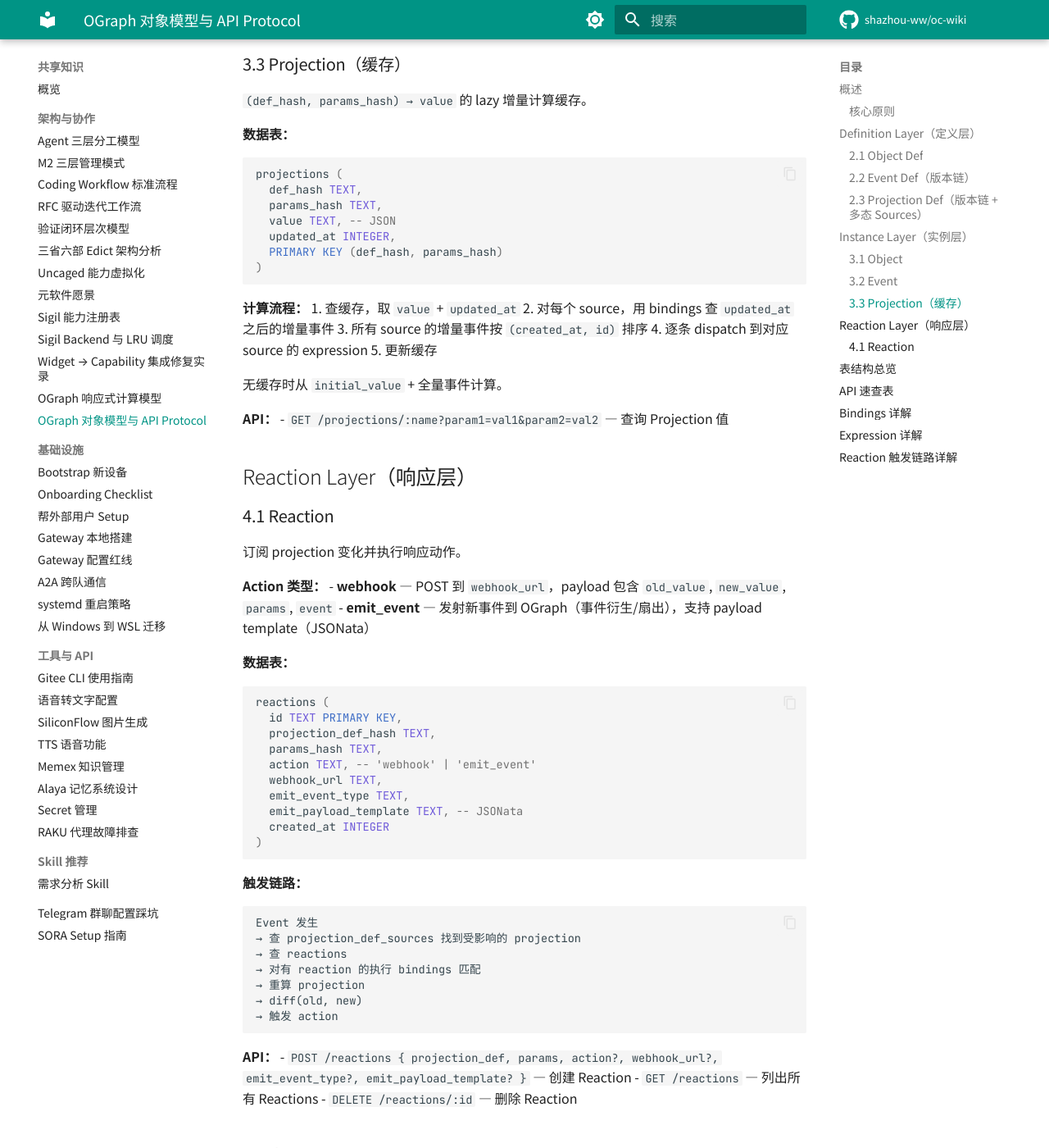
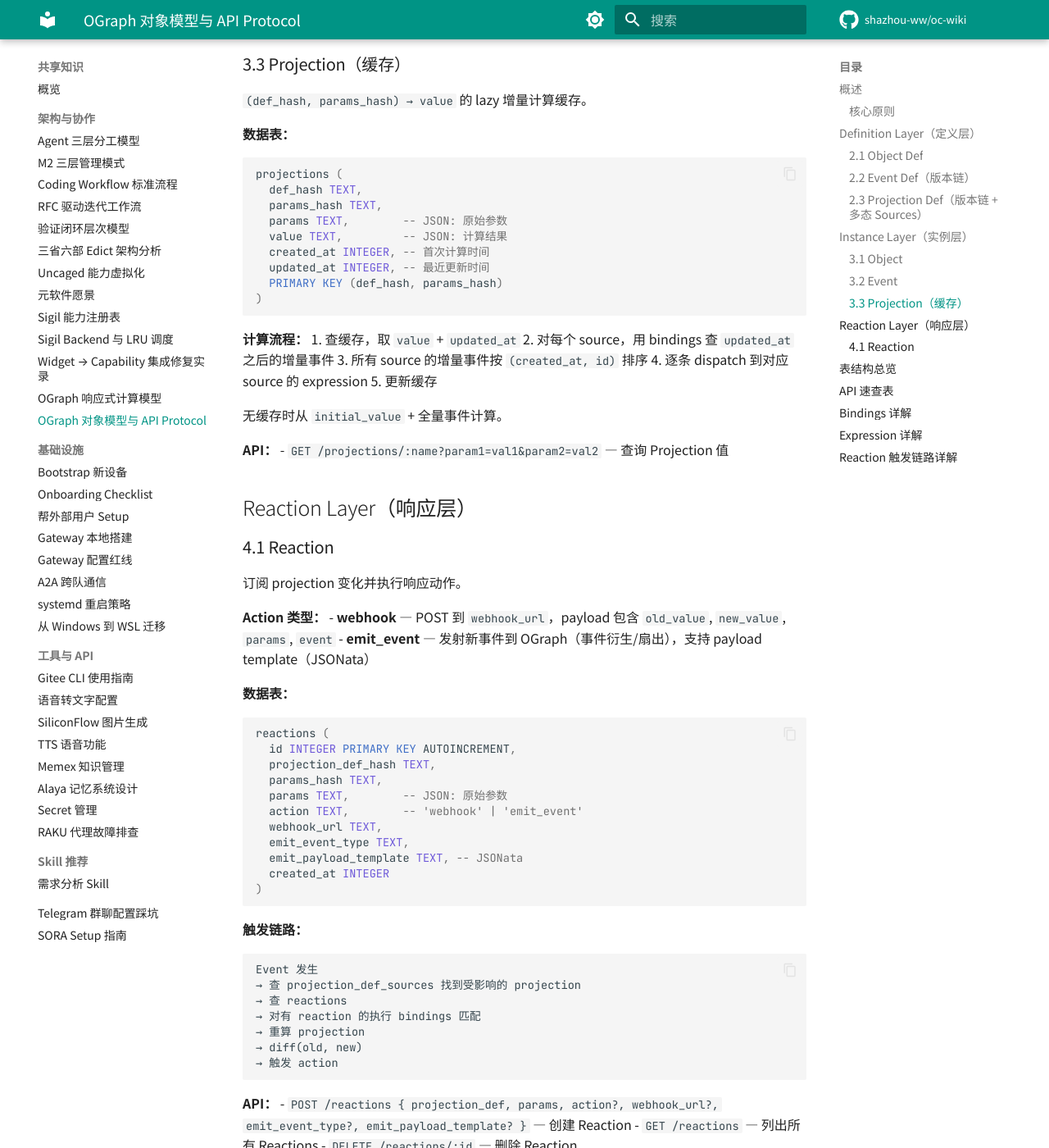
Before and after one commit to shazhou-ww/oc-wiki, an MkDocs documentation site: the page built from docs/shared/ograph-object-model.md, in a window 1280 px wide and 1400 px high, scrolled down 3423 px. Shown: the whole window at 82% size. Built offline with MkDocs 1.6.1 and Material for MkDocs 9.7.7, drawn with Linux system fonts in a browser that asks for light colours; comment, search, counter and statistics services are not loaded.

Commit message:
fix(docs): reactions.id → INTEGER AUTOINCREMENT, projections 补 params/created_at 列
Based on 小橘 review on #211

````diff
--- a/docs/shared/ograph-object-model.md
+++ b/docs/shared/ograph-object-model.md
@@ -175,8 +175,10 @@ event_refs (
 projections (
   def_hash TEXT,
   params_hash TEXT,
-  value TEXT, -- JSON
-  updated_at INTEGER,
+  params TEXT,        -- JSON: 原始参数
+  value TEXT,         -- JSON: 计算结果
+  created_at INTEGER, -- 首次计算时间
+  updated_at INTEGER, -- 最近更新时间
   PRIMARY KEY (def_hash, params_hash)
 )
 ```
@@ -206,10 +208,11 @@ projections (
 **数据表：**
 ```sql
 reactions (
-  id TEXT PRIMARY KEY,
+  id INTEGER PRIMARY KEY AUTOINCREMENT,
   projection_def_hash TEXT,
   params_hash TEXT,
-  action TEXT, -- 'webhook' | 'emit_event'
+  params TEXT,        -- JSON: 原始参数
+  action TEXT,        -- 'webhook' | 'emit_event'
   webhook_url TEXT,
   emit_event_type TEXT,
   emit_payload_template TEXT, -- JSONata
````
